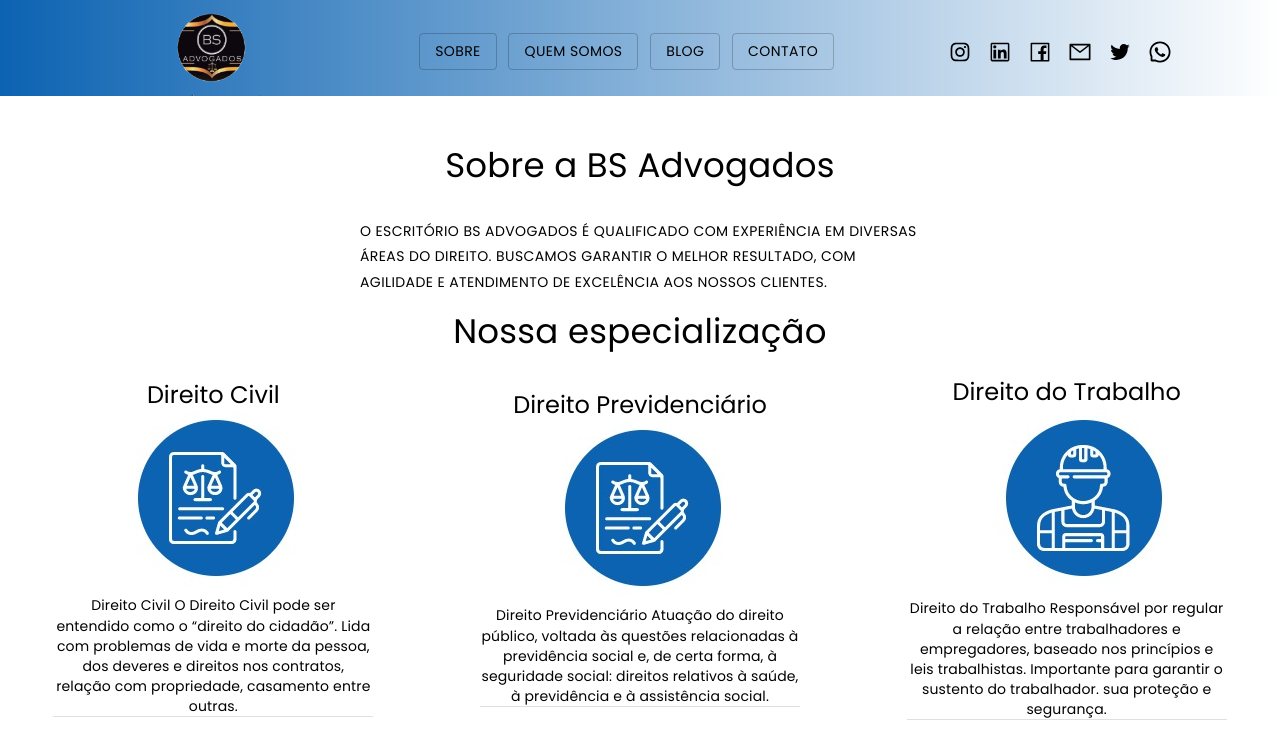
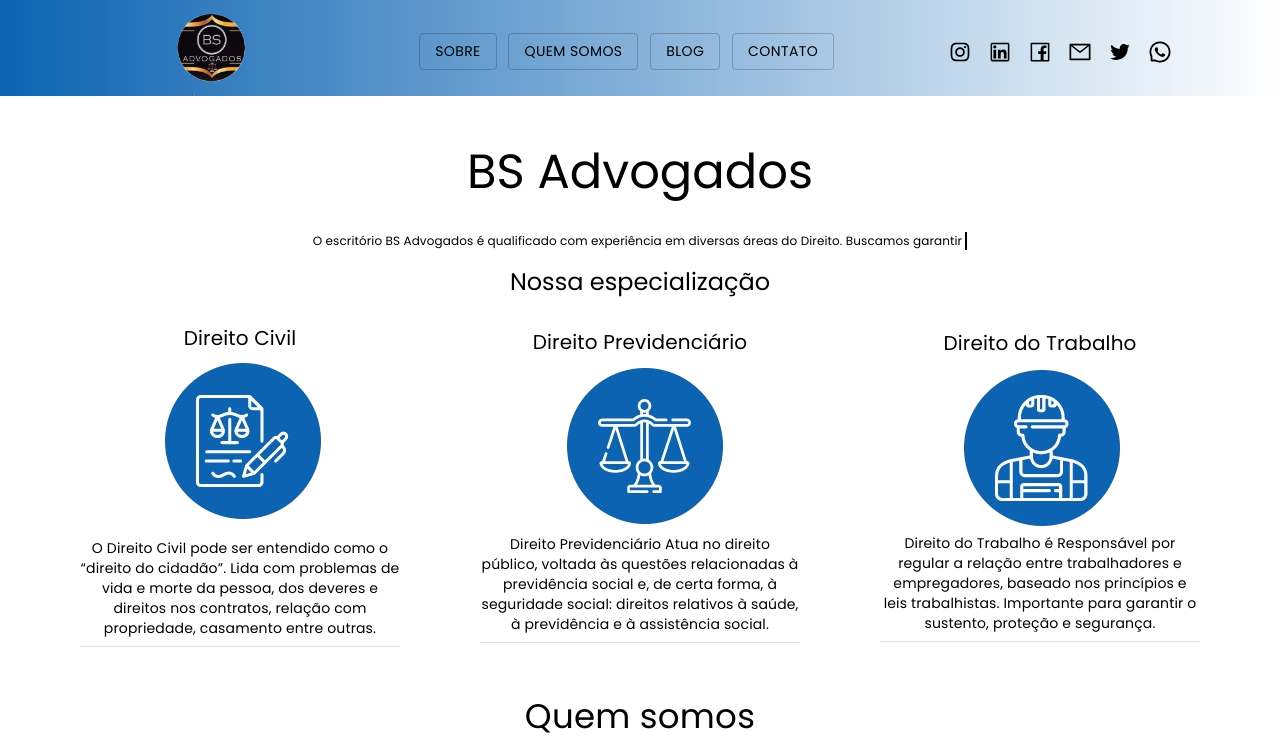
Before and after one commit to kelvinteixeira/BS-Advogados, a React (Vite) app: page / in a window 1280 px wide. Shown: the top 741 px of the page. Built offline with nearby package versions, Linux system fonts and the light colour scheme.

Commit message:
refactor: change typography margins and variants

```diff
--- a/src/Components/About/About.tsx
+++ b/src/Components/About/About.tsx
@@ -1,74 +1,70 @@
 import React from "react";
 
-import DireitoPrevidenciario from "../../Assets/direitoCivil.jpg";
-import DireitoDoTrabalho from "../../Assets/direitoDoTrabalho.jpg";
-import DireitoCivil from "../../Assets/direitoCivil.jpg";
-import { Divider, Grid, Tooltip, Typography } from "@mui/material";
+import DireitoPrevidenciario from "../../Assets/DireitoPrevidenciario.png";
+import DireitoDoTrabalho from "../../Assets/DireitoDoTrabalho.png";
+import DireitoCivil from "../../Assets/DireitoCivil.png";
+import { Divider, Grid, Typography } from "@mui/material";
 import * as Styled from "./about.styles";
-import { AiOutlineArrowUp } from "react-icons/ai";
 
 export function About() {
-
   return (
     <Styled.Container>
-      <Typography variant="h4" align="center">
-        Sobre a BS Advogados
+      <Typography variant="h3" align="center">
+        BS Advogados
       </Typography>
       <Styled.BoxContent>
-        <Typography variant="button" align="center">
+        <Typography className="message" fontSize={12} align="center">
           O escritório BS Advogados é qualificado com experiência em diversas
           áreas do Direito. Buscamos garantir o melhor resultado, com agilidade
           e atendimento de excelência aos nossos clientes.
         </Typography>
       </Styled.BoxContent>
 
-      <Typography variant="h4" align="center" marginBottom={3}>
+      <Typography variant="h5" align="center" marginBottom={3}>
         Nossa especialização
       </Typography>
 
-      <Grid container alignItems="center" justifyContent="space-around">
+      <Grid container alignItems="center" justifyContent="space-evenly" >
         <Grid item xs={3} textAlign="center">
-          <Typography variant="h5">Direito Civil</Typography>
+          <Typography variant="h6">Direito Civil</Typography>
 
           <img src={DireitoCivil} alt="" />
 
-          <Typography variant="body2" align="center">
-            Direito Civil O Direito Civil pode ser entendido como o “direito do
-            cidadão”. Lida com problemas de vida e morte da pessoa, dos deveres
-            e direitos nos contratos, relação com propriedade, casamento entre
-            outras.
+          <Typography variant="body2" marginBottom={1}>
+            O Direito Civil pode ser entendido como o “direito do cidadão”. Lida
+            com problemas de vida e morte da pessoa, dos deveres e direitos nos
+            contratos, relação com propriedade, casamento entre outras.
           </Typography>
           <Divider />
         </Grid>
+
         <Grid item xs={3} textAlign="center">
-          <Typography variant="h5">Direito Previdenciário</Typography>
+          <Typography variant="h6">Direito Previdenciário</Typography>
 
           <img src={DireitoPrevidenciario} alt="" />
 
-          <Typography variant="body2" align="center">
-            Direito Previdenciário Atuação do direito público, voltada às
-            questões relacionadas à previdência social e, de certa forma, à
-            seguridade social: direitos relativos à saúde, à previdência e à
-            assistência social.
+          <Typography variant="body2" align="center" marginBottom={1}>
+            Direito Previdenciário Atua no direito público, voltada às questões
+            relacionadas à previdência social e, de certa forma, à seguridade
+            social: direitos relativos à saúde, à previdência e à assistência
+            social.
           </Typography>
           <Divider />
         </Grid>
-        <Grid item xs={3} textAlign="center">
-          <Typography variant="h5"> Direito do Trabalho</Typography>
+        <Grid item xs={3} textAlign='center'>
+          <Typography variant="h6"> Direito do Trabalho</Typography>
 
           <img src={DireitoDoTrabalho} alt="" />
 
-          <Typography variant="body2" align="center">
-            Direito do Trabalho Responsável por regular a relação entre
+          <Typography variant="body2" align="center" marginBottom={1}>
+            Direito do Trabalho é Responsável por regular a relação entre
             trabalhadores e empregadores, baseado nos princípios e leis
-            trabalhistas. Importante para garantir o sustento do trabalhador.
-            sua proteção e segurança.
+            trabalhistas. Importante para garantir o sustento, proteção e
+            segurança.
           </Typography>
           <Divider />
         </Grid>
       </Grid>
-
-
     </Styled.Container>
   );
 }
--- a/src/Components/About/about.styles.ts
+++ b/src/Components/About/about.styles.ts
@@ -1,12 +1,14 @@
 import styled from "@emotion/styled";
-import { Box, IconButton } from "@mui/material";
+import { Box, Button, IconButton, Typography } from "@mui/material";
 
 export const Container = styled(Box)`
+  display: grid;
+  place-items: center;
   margin-top: 3rem;
 `;
 
 export const BoxContent = styled(Box)`
-  width: 35rem;
+  margin-left: 30px;
   margin: 0 auto;
   margin-top: 2rem;
   margin-bottom: 1rem;
```
